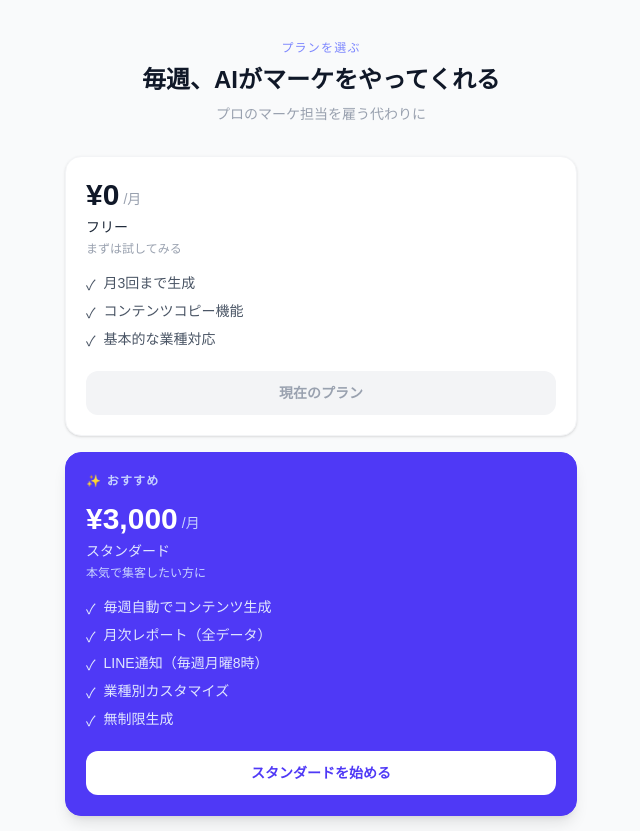
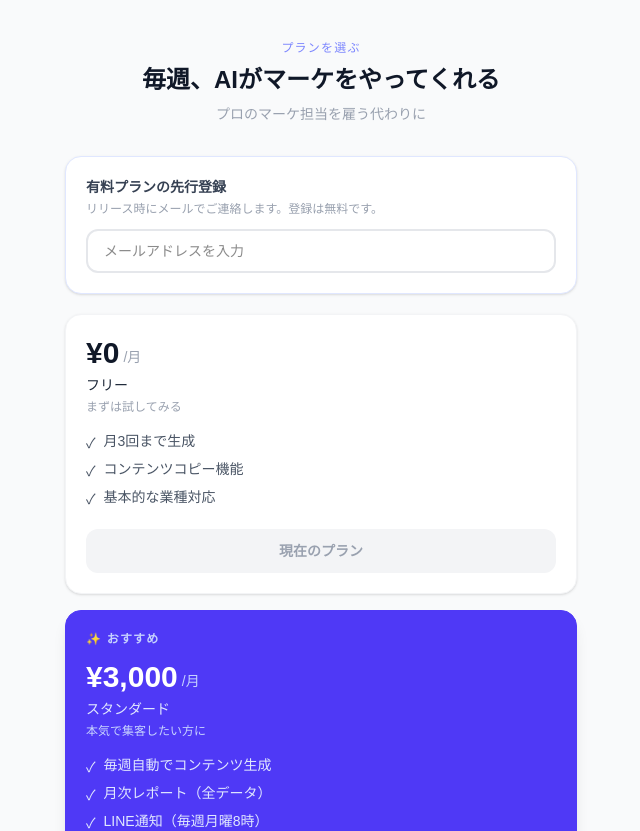
Before and after one commit to naoanao/sage-official-site, a Next.js app in the folder ai-marketing-app/: page /upgrade in a window 1280 px wide. Shown: the top 831 px of the page, without its empty margins (319-959 px from the left). Built offline with nearby package versions, Linux system fonts and the light colour scheme; no server answers.

Commit message:
feat: エラーページ・404・Upgradeウェイトリスト・ダッシュボードナビ

```diff
--- a/ai-marketing-app/app/dashboard/page.tsx
+++ b/ai-marketing-app/app/dashboard/page.tsx
@@ -71,7 +71,8 @@ export default function DashboardPage() {
       <div className="max-w-lg mx-auto">
 
         {/* Header */}
-        <div className="mb-6">
+        <div className="flex items-center justify-between mb-6">
+          <div>
             <p className="text-xs font-medium text-indigo-400 uppercase tracking-widest mb-1">
               Growlからの指示
             </p>
@@ -79,6 +80,14 @@ export default function DashboardPage() {
             <p className="text-sm text-gray-400 mt-1">
               各コンテンツをコピーして、そのまま投稿・送信するだけです
             </p>
+          </div>
+          <button
+            type="button"
+            onClick={() => router.push("/")}
+            className="text-xs text-gray-300 hover:text-indigo-400 transition-colors font-medium"
+          >
+            Growl
+          </button>
         </div>
 
         {/* Free usage progress */}
--- /dev/null
+++ b/ai-marketing-app/app/error.tsx
@@ -0,0 +1,47 @@
+"use client";
+
+import { useEffect } from "react";
+import { useRouter } from "next/navigation";
+
+export default function GlobalError({
+  error,
+  reset,
+}: {
+  error: Error & { digest?: string };
+  reset: () => void;
+}) {
+  const router = useRouter();
+
+  useEffect(() => {
+    console.error("Growl error:", error);
+  }, [error]);
+
+  return (
+    <main className="min-h-screen bg-gray-50 flex flex-col items-center justify-center px-4">
+      <div className="w-full max-w-sm text-center">
+        <div className="text-6xl mb-5">😓</div>
+        <h1 className="text-xl font-bold text-gray-800 mb-2">
+          少し不具合が出てしまいました
+        </h1>
+        <p className="text-sm text-gray-500 mb-8 leading-relaxed">
+          ご不便をおかけして申し訳ありません。<br />
+          もう一度試していただくか、ダッシュボードに戻ってください。
+        </p>
+        <div className="flex flex-col gap-3">
+          <button
+            onClick={reset}
+            className="w-full bg-indigo-500 hover:bg-indigo-600 text-white font-semibold py-3 rounded-2xl transition-colors"
+          >
+            もう一度試す
+          </button>
+          <button
+            onClick={() => router.push("/dashboard")}
+            className="w-full bg-white border border-gray-200 text-gray-600 font-semibold py-3 rounded-2xl transition-colors hover:bg-gray-50"
+          >
+            ダッシュボードに戻る
+          </button>
+        </div>
+      </div>
+    </main>
+  );
+}
--- a/ai-marketing-app/app/not-found.tsx
+++ b/ai-marketing-app/app/not-found.tsx
@@ -8,12 +8,20 @@ export default function NotFound() {
       <p className="text-gray-500 text-sm mb-8 leading-relaxed">
         お探しのページは存在しないか、<br />移動した可能性があります。
       </p>
-      <Link
-        href="/"
-        className="bg-indigo-500 hover:bg-indigo-600 text-white font-semibold px-6 py-3 rounded-2xl transition-colors"
-      >
-        ホームに戻る
-      </Link>
+      <div className="flex flex-col gap-3 w-full max-w-xs">
+        <Link
+          href="/dashboard"
+          className="bg-indigo-500 hover:bg-indigo-600 text-white font-semibold px-6 py-3 rounded-2xl transition-colors"
+        >
+          ダッシュボードへ
+        </Link>
+        <Link
+          href="/"
+          className="bg-white border border-gray-200 text-gray-600 font-semibold px-6 py-3 rounded-2xl transition-colors hover:bg-gray-50"
+        >
+          トップページへ
+        </Link>
+      </div>
     </main>
   );
 }
--- a/ai-marketing-app/app/upgrade/page.tsx
+++ b/ai-marketing-app/app/upgrade/page.tsx
@@ -1,6 +1,7 @@
 "use client";
 
 import { useRouter } from "next/navigation";
+import { useState } from "react";
 
 const PLANS = [
   {
@@ -25,7 +26,7 @@ const PLANS = [
       "業種別カスタマイズ",
       "無制限生成",
     ],
-    cta: "スタンダードを始める",
+    cta: "先行登録する（無料）",
     current: false,
     highlight: true,
   },
@@ -40,7 +41,7 @@ const PLANS = [
       "Googleレビュー自動返信",
       "優先サポート",
     ],
-    cta: "プロを始める",
+    cta: "先行登録する（無料）",
     current: false,
     highlight: false,
   },
@@ -48,6 +49,27 @@ const PLANS = [
 
 export default function UpgradePage() {
   const router = useRouter();
+  const [email, setEmail] = useState("");
+  const [submitted, setSubmitted] = useState(false);
+  const [submitting, setSubmitting] = useState(false);
+
+  async function handleWaitlist(planName: string) {
+    if (!email.trim()) {
+      // メール未入力ならメール欄にフォーカス
+      document.getElementById("waitlist-email")?.focus();
+      return;
+    }
+    setSubmitting(true);
+    try {
+      // 将来のStripe決済実装まではメールを記録するだけ
+      // （Supabase or Notionに保存するAPIを後で追加）
+      console.log("Waitlist signup:", { email, plan: planName });
+      await new Promise((r) => setTimeout(r, 800)); // UX用ウェイト
+      setSubmitted(true);
+    } finally {
+      setSubmitting(false);
+    }
+  }
 
   return (
     <main className="min-h-screen bg-gray-50 px-4 py-10">
@@ -62,6 +84,33 @@ export default function UpgradePage() {
           <p className="text-sm text-gray-400 mt-2">
             プロのマーケ担当を雇う代わりに
           </p>
+        </div>
+
+        {submitted ? (
+          <div className="bg-green-50 border border-green-200 rounded-2xl p-8 text-center mb-6">
+            <div className="text-4xl mb-3">🎉</div>
+            <h2 className="font-bold text-green-800 text-lg mb-2">先行登録完了！</h2>
+            <p className="text-sm text-green-700 leading-relaxed">
+              有料プランのリリース時に、登録いただいたメールアドレスへご連絡します。<br />
+              引き続き無料プランをお使いください。
+            </p>
+          </div>
+        ) : (
+          <>
+            {/* メール入力（先行登録用） */}
+            <div className="bg-white border border-indigo-100 rounded-2xl p-5 mb-5 shadow-sm">
+              <p className="text-sm font-semibold text-gray-700 mb-1">有料プランの先行登録</p>
+              <p className="text-xs text-gray-400 mb-3">
+                リリース時にメールでご連絡します。登録は無料です。
+              </p>
+              <input
+                id="waitlist-email"
+                type="email"
+                placeholder="メールアドレスを入力"
+                value={email}
+                onChange={(e) => setEmail(e.target.value)}
+                className="w-full border-2 border-gray-200 focus:border-indigo-400 rounded-xl px-4 py-2.5 text-sm outline-none transition-colors"
+              />
             </div>
 
             <div className="flex flex-col gap-4">
@@ -102,11 +151,8 @@ export default function UpgradePage() {
                     ))}
                   </ul>
                   <button
-                onClick={() => {
-                  if (!plan.current) {
-                    alert("準備中です。もう少しお待ちください 🙇");
-                  }
-                }}
+                    onClick={() => plan.current ? null : handleWaitlist(plan.name)}
+                    disabled={submitting || plan.current}
                     className={`w-full py-3 rounded-xl font-semibold text-sm transition-all active:scale-95 ${
                       plan.current
                         ? "bg-gray-100 text-gray-400 cursor-default"
@@ -115,11 +161,13 @@ export default function UpgradePage() {
                         : "bg-indigo-500 text-white hover:bg-indigo-600"
                     }`}
                   >
-                {plan.cta}
+                    {submitting ? "登録中..." : plan.cta}
                   </button>
                 </div>
               ))}
             </div>
+          </>
+        )}
 
         <div className="mt-8 text-center">
           <button
```
Lines whose indentation alone changed are shown as unchanged.
